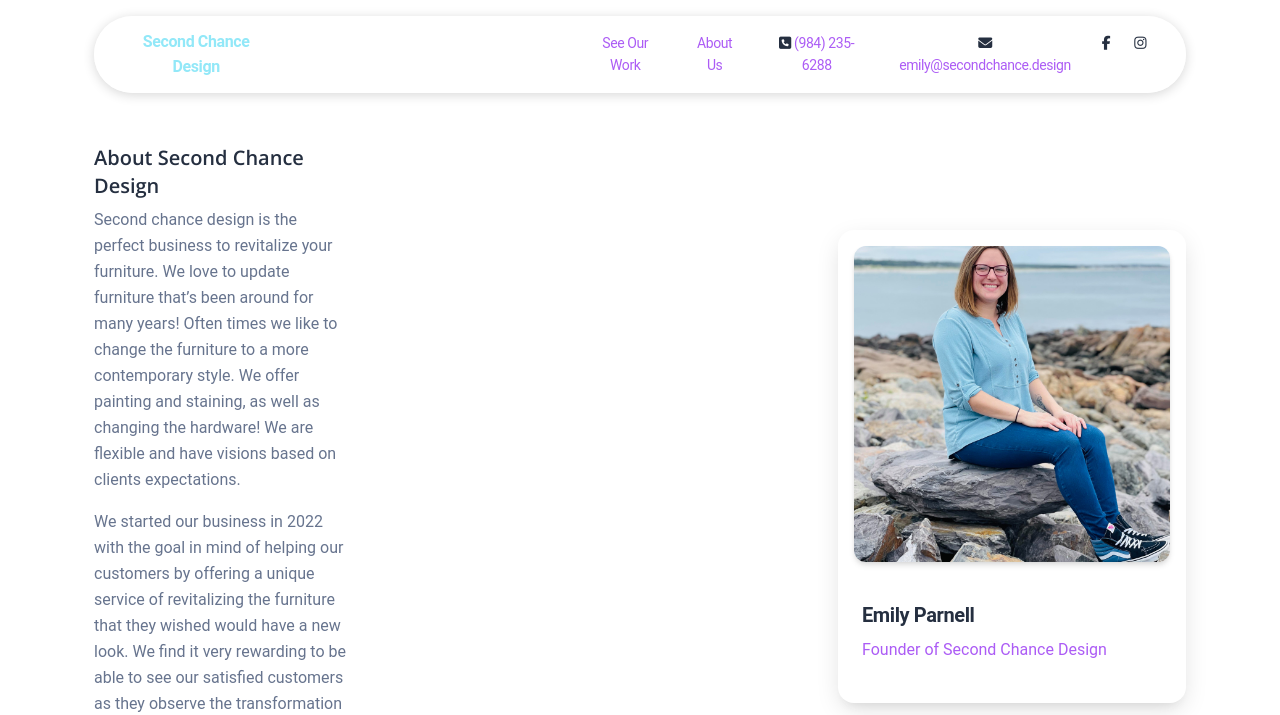
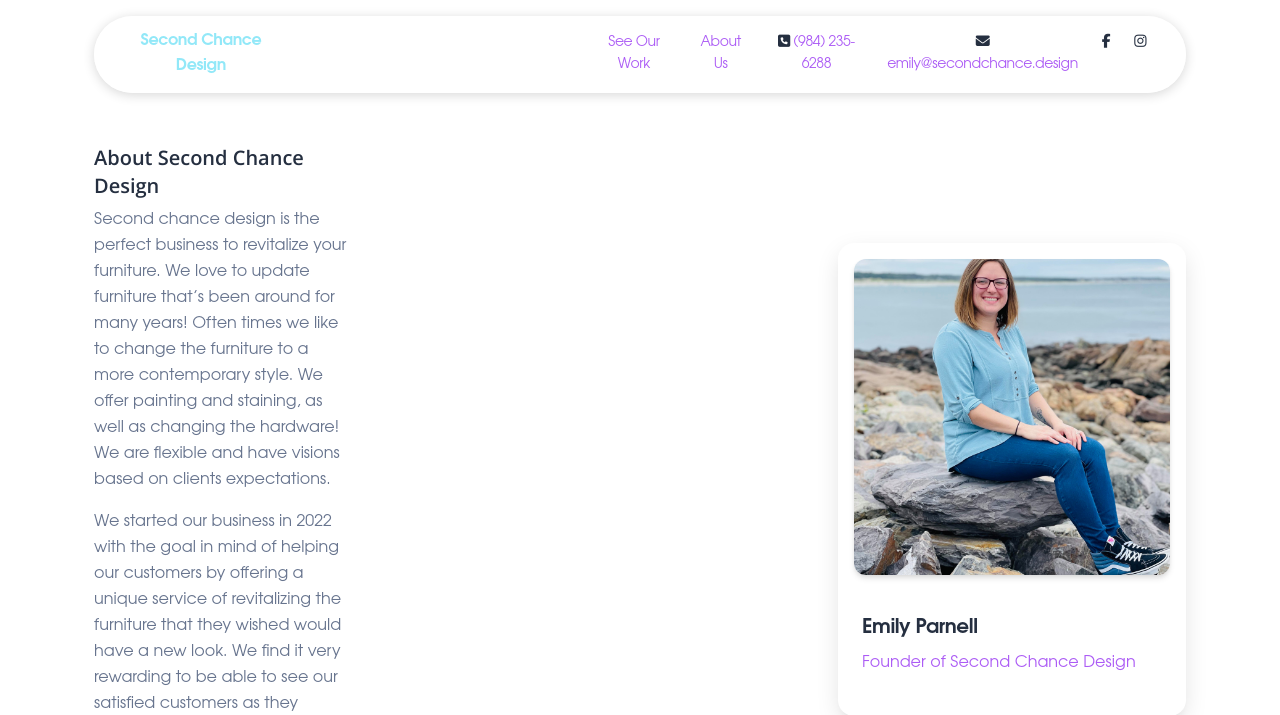
Before and after one commit to nebula1989/SecondChanceDesign, a Django app: page /about/ in a window 1280 px wide. Shown: the top 715 px of the page. Run offline with Django 3.2, Linux system fonts and the light colour scheme; parts of the project's set-up code (start-up, migrations or seed data) failed here and were passed over; some libraries are stand-ins or nearby versions.

Commit message:
antoher font test

```diff
--- a/apps/static/assets/css/base_styles.css
+++ b/apps/static/assets/css/base_styles.css
@@ -1,6 +1,6 @@
 
 p, h2, h6, i, a, li, h3 {
-  font-family: "Roboto", "Lucida Grande", "DejaVu Sans", "Bitstream Vera Sans", Verdana, Arial, sans-serif;
+  font-family: "URW Gothic", sans-serif;
 }
 
 .purple, .mt-4, .d-inline{
```
